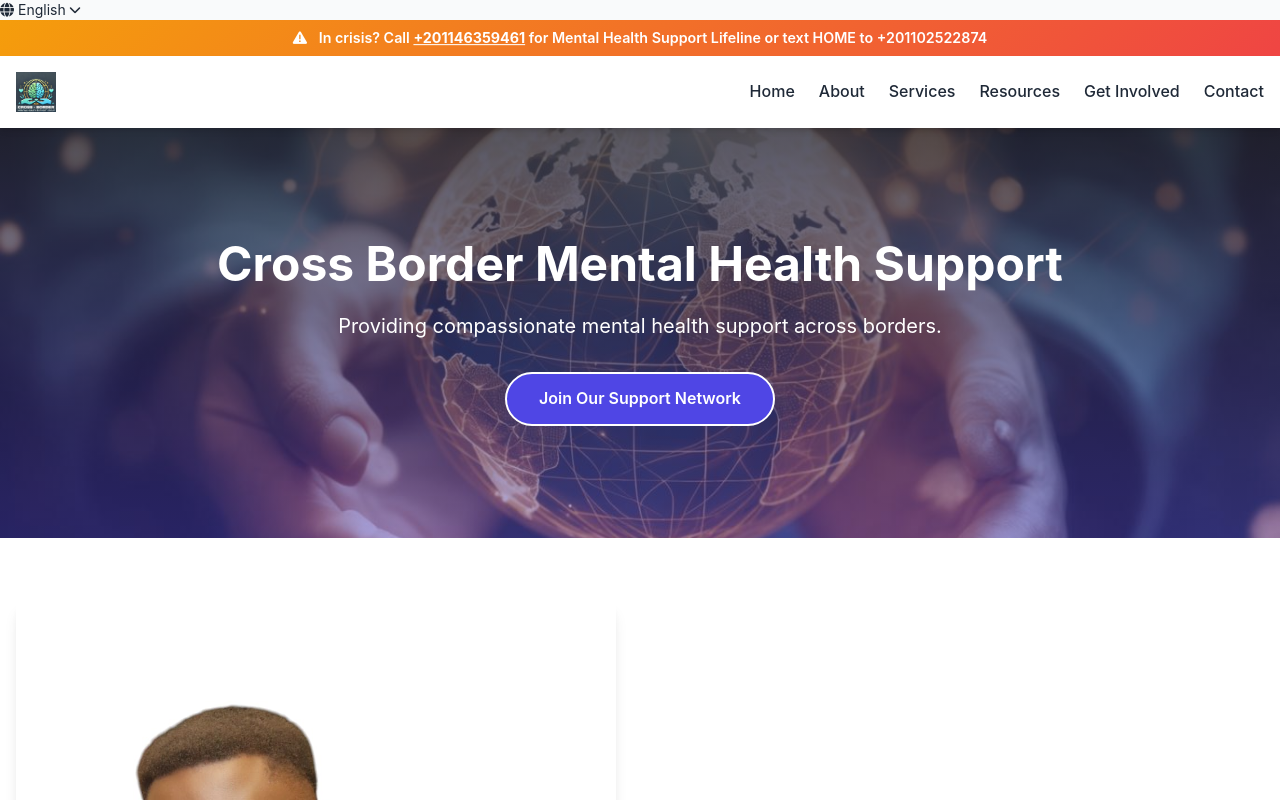
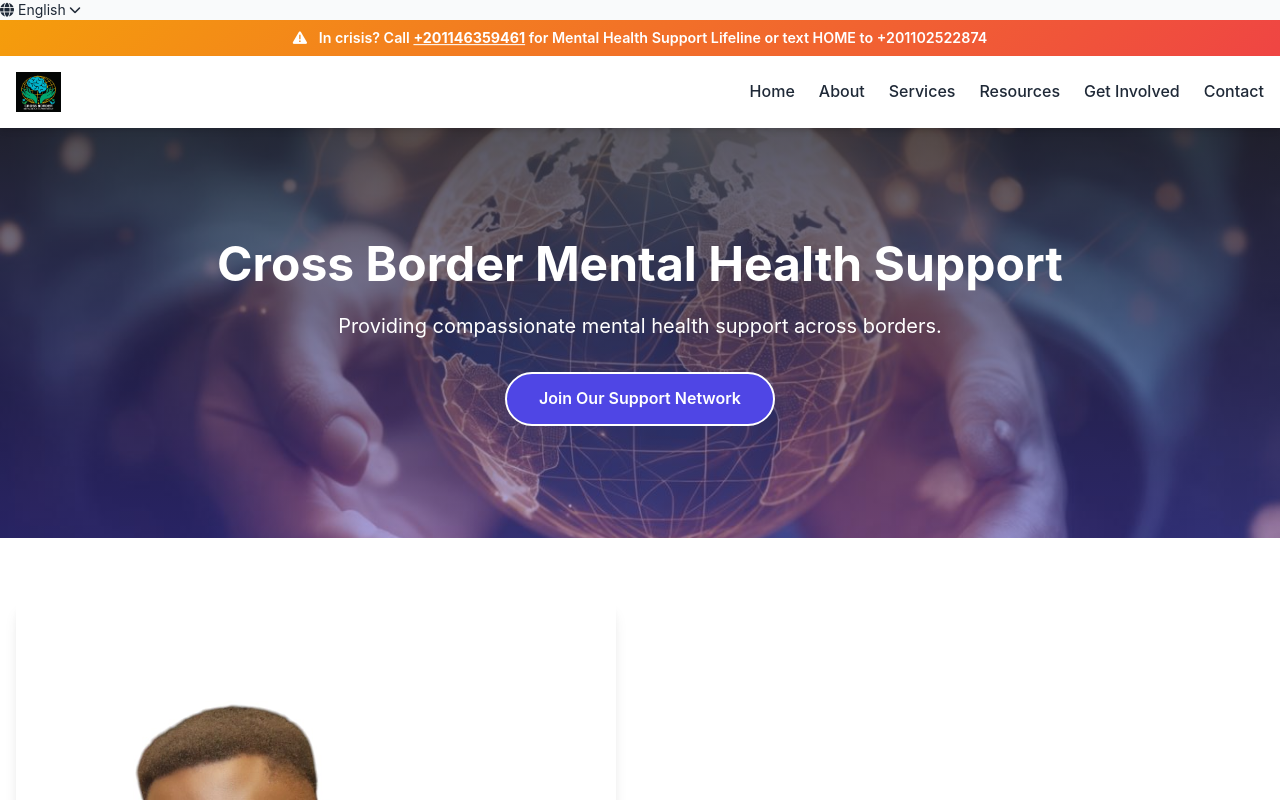
Before and after one commit to david-nhial/Mental-Health, a plain HTML site: page index.html in a window 1280 px wide. Shown: the top 800 px of the page. Drawn offline with nearby package versions, Linux system fonts and the light colour scheme.

Commit message:
Update index.html

```diff
--- a/index.html
+++ b/index.html
@@ -358,7 +358,7 @@
       <!-- Mobile logo (hidden on desktop) -->
       <img src="cross-logo.jpg" alt="CBMHSG Logo" class="h-8 md:hidden">
       <!-- Desktop logo (hidden on mobile) -->
-      <img src="cross-logo.jpg" alt="CBMHSG Logo" class="h-10 hidden md:block">
+      <img src="logo2.jpg" alt="CBMHSG Logo" class="h-10 hidden md:block">
     </a>
  <!-- Desktop Navigation -->
 <nav class="hidden md:block" aria-label="Main navigation">
```
